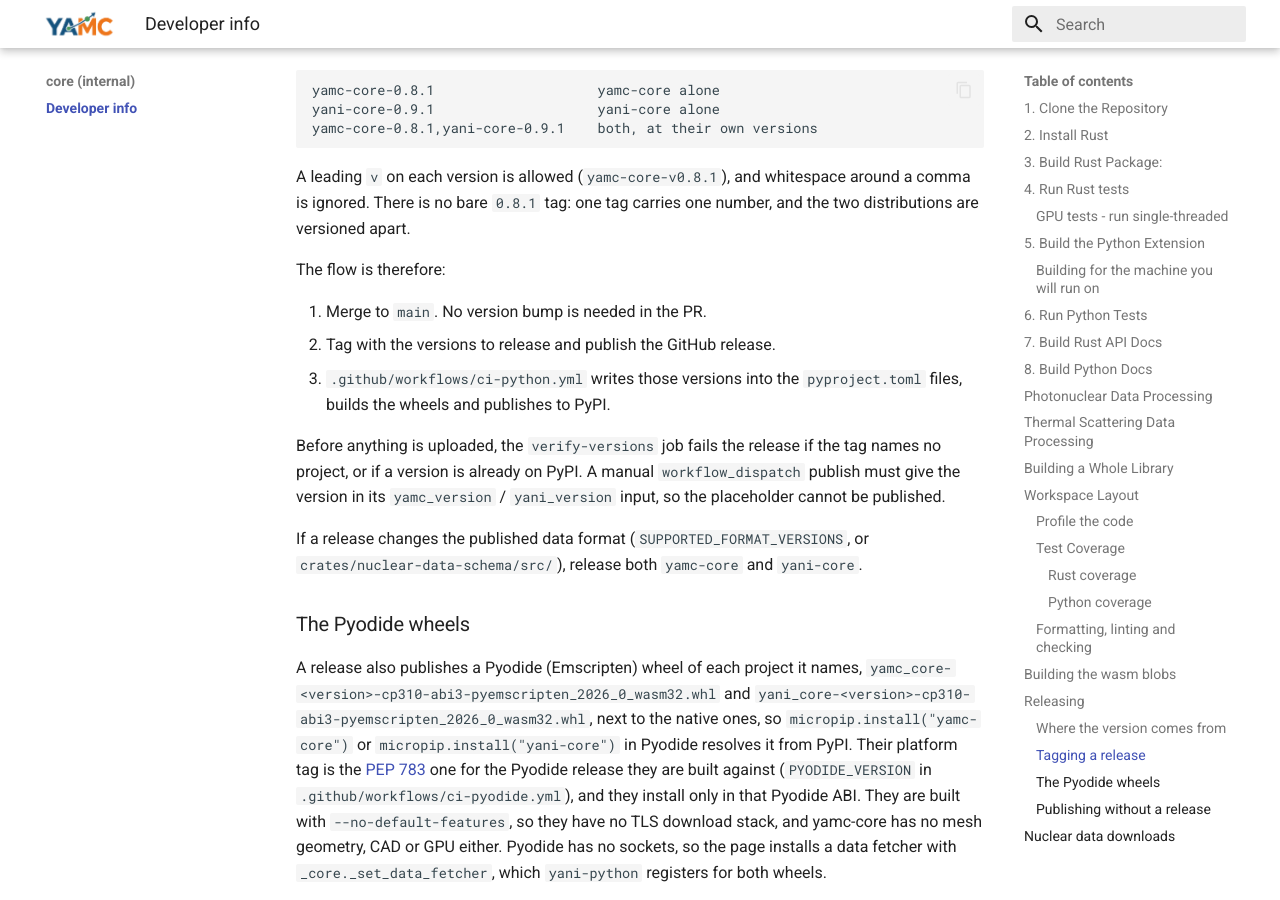
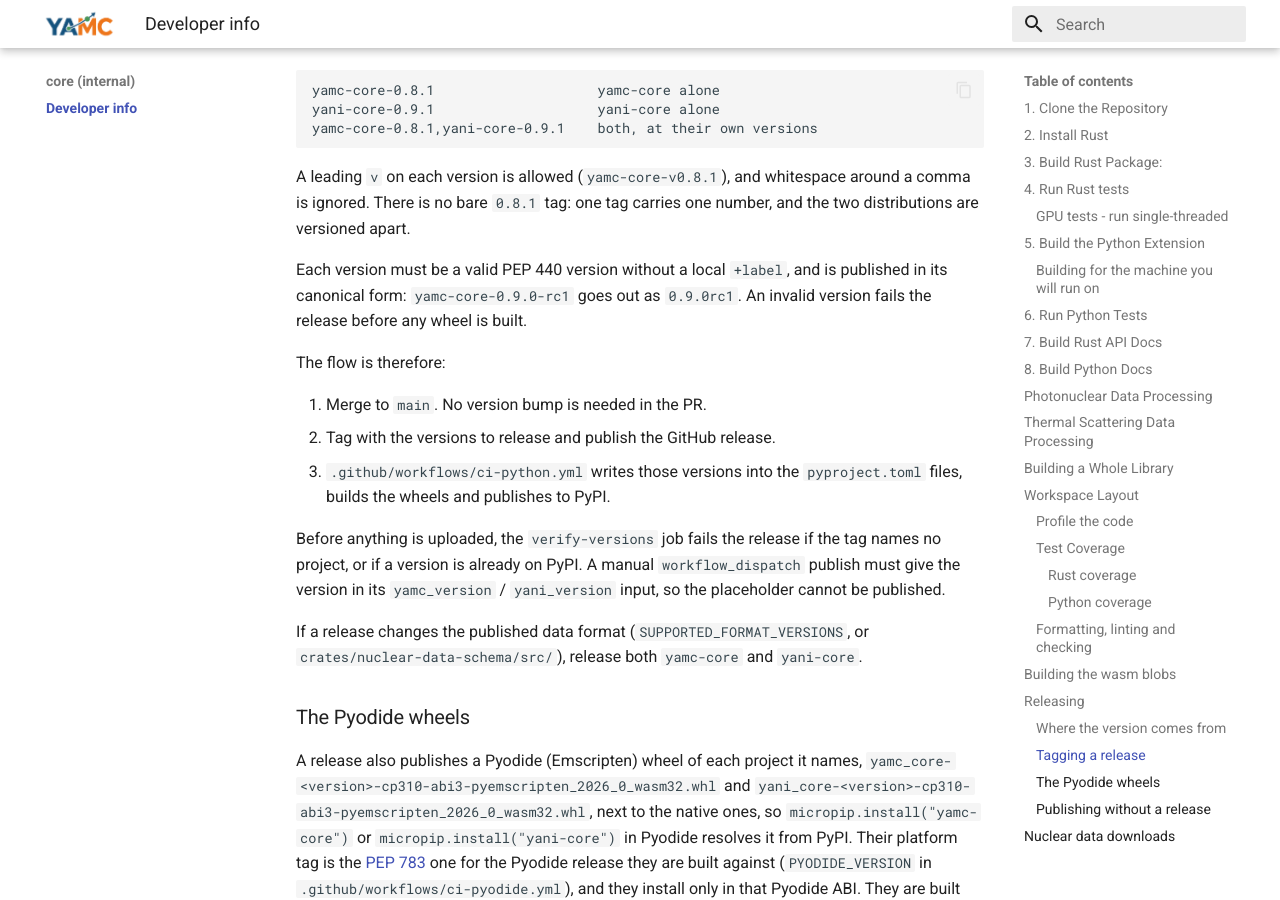
Before and after one commit to fusion-neutronics/core, an MkDocs documentation site: the page built from docs/developer_info.md, in a window 1280 px wide and 900 px high, scrolled down 12605 px. Built offline with MkDocs 1.6.1 and Material for MkDocs 9.7.7, drawn with Linux system fonts in a browser that asks for light colours.

Commit message:
Check and canonicalise each release version in `plan`
A tag such as `yamc-core-banana` used to get past `plan` and fail inside
maturin in every wheel job. And `verify-versions` asked PyPI about the raw
string, so `0.22.0-rc1` could look free while `0.22.0rc1`, the same PEP 440
version, was already published.

`plan` now passes each version (tag or dispatch override) through
`packaging.version.Version`, refuses invalid ones and local `+labels` (which
PyPI rejects), and hands the canonical form to every job.

```diff
--- a/docs/developer_info.md
+++ b/docs/developer_info.md
@@ -599,6 +599,10 @@ A leading `v` on each version is allowed (`yamc-core-v0.8.1`), and whitespace
 around a comma is ignored. There is no bare `0.8.1` tag: one tag carries one
 number, and the two distributions are versioned apart.
 
+Each version must be a valid PEP 440 version without a local `+label`, and is
+published in its canonical form: `yamc-core-0.9.0-rc1` goes out as `0.9.0rc1`.
+An invalid version fails the release before any wheel is built.
+
 The flow is therefore:
 
 1. Merge to `main`. No version bump is needed in the PR.
```
Also changed, not shown: 1 other file.
